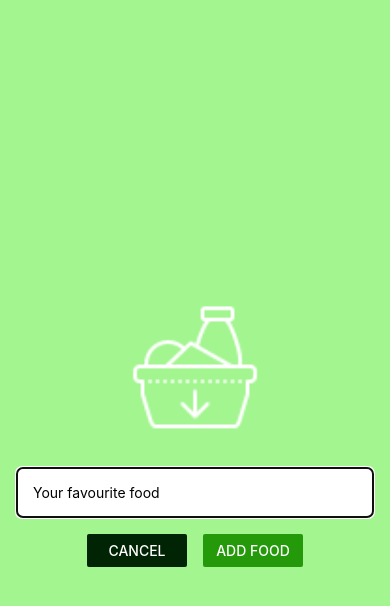
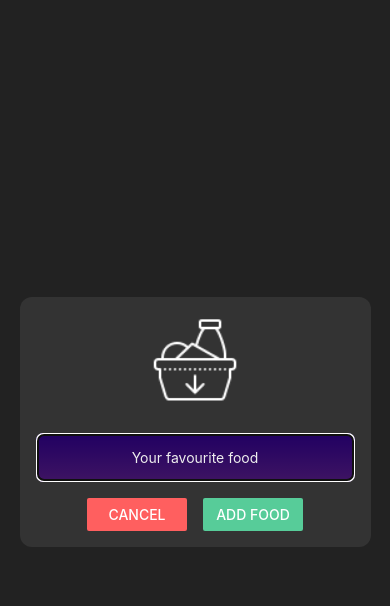
Before and after one commit to BavteqDoIT/Foodier, a React Native app: screen / in a window 390 px wide. Both pictures are taken after a click on the button "ADD NEW FOOD". Shown: the top 606 px of the page. Built offline with nearby package versions, Linux system fonts and the light colour scheme.

Commit message:
Added proper styling

```diff
--- a/App.js
+++ b/App.js
@@ -1,8 +1,10 @@
 import { useState } from "react";
-import { StyleSheet, View, FlatList, Button } from "react-native";
+import { StyleSheet, View } from "react-native";
 import { StatusBar } from "expo-status-bar";
-import FoodItem from "./components/FoodItem";
+import { LinearGradient } from "expo-linear-gradient";
 import FoodInput from "./components/FoodInput";
+import FoodList from "./components/FoodList";
+import FoodButton from "./components/FoodButton";
 
 export default function App() {
   const [modalIsVisible, setModalIsVisible] = useState(false);
@@ -25,20 +27,15 @@ export default function App() {
   }
 
   function deleteFoodHandler(id) {
-    setFood((currentFoods) => {
-      return currentFoods.filter((food) => food.id !== id);
-    });
+    setFood((currentFoods) => currentFoods.filter((food) => food.id !== id));
   }
 
   return (
     <>
-      <StatusBar style="auto"/>
+      <StatusBar style="light" />
+      <LinearGradient colors={["#4A00E0", "#8E2DE2"]} style={styles.gradient}>
         <View style={styles.appContainer}>
-        <Button
-          title="Add new food"
-          color="#249909"
-          onPress={startAddFoodHandler}
-        />
+          <FoodButton onPress={startAddFoodHandler} />
           {modalIsVisible && (
             <FoodInput
               visible={modalIsVisible}
@@ -46,25 +43,9 @@ export default function App() {
               onCancel={endAddFoodHandler}
             />
           )}
-        <View style={styles.foodContainer}>
-          <FlatList
-            data={foods}
-            renderItem={(itemData) => {
-              return (
-                <FoodItem
-                  text={itemData.item.text}
-                  id={itemData.item.id}
-                  onDeleteItem={deleteFoodHandler}
-                />
-              );
-            }}
-            keyExtractor={(item, index) => {
-              return item.id;
-            }}
-            alwaysBounceVertical={false}
-          />
+          <FoodList foods={foods} onDeleteItem={deleteFoodHandler} />
         </View>
-      </View>
+      </LinearGradient>
     </>
   );
 }
@@ -75,7 +56,9 @@ const styles = StyleSheet.create({
     paddingTop: 50,
     paddingHorizontal: 16,
   },
-  foodContainer: {
-    flex: 5,
+  gradient: {
+    flex: 1,
+    justifyContent: "center",
+    alignItems: "center",
   },
 });
--- a/app.json
+++ b/app.json
@@ -5,7 +5,6 @@
     "version": "1.0.0",
     "orientation": "portrait",
     "icon": "./assets/icon.png",
-    "backgroundColor": "#a3f590",
     "userInterfaceStyle": "light",
     "newArchEnabled": true,
     "splash": {
--- /dev/null
+++ b/assets/constants/Colors.js
@@ -0,0 +1,6 @@
+const Colors = {
+    primary500: "#a3f590",
+    primary400: "#ffffff"
+};
+
+export default Colors;
--- /dev/null
+++ b/components/FoodButton.js
@@ -0,0 +1,17 @@
+import { Button, StyleSheet, View } from "react-native";
+
+function FoodButton({ onPress }) {
+  return (
+    <View style={styles.buttonContainer}>
+      <Button title="Add new food" color="#57cc99" onPress={onPress} />
+    </View>
+  );
+}
+
+export default FoodButton;
+
+const styles = StyleSheet.create({
+  buttonContainer: {
+    marginBottom: 10,
+  },
+});
--- a/components/FoodInput.js
+++ b/components/FoodInput.js
@@ -6,7 +6,9 @@ import {
   StyleSheet,
   Modal,
   Image,
+  SafeAreaView,
 } from "react-native";
+import { LinearGradient } from "expo-linear-gradient";
 
 function FoodInput(props) {
   const [enteredFoodText, setEnteredFoodText] = useState("");
@@ -22,26 +24,40 @@ function FoodInput(props) {
 
   return (
     <Modal visible={props.visible} animationType="slide">
+      <SafeAreaView style={styles.safeArea}>
         <View style={styles.inputContainer}>
           <Image
             style={styles.image}
             source={require("../assets/images/emoji.png")}
           />
+
+          <LinearGradient
+            colors={["#4A00E0", "#8E2DE2"]}
+            style={styles.gradientInput}
+          >
             <TextInput
               style={styles.textInput}
               placeholder="Your favourite food"
+              placeholderTextColor="#eee"
               onChangeText={foodInputHandler}
               value={enteredFoodText}
             />
+          </LinearGradient>
+
           <View style={styles.buttonContainer}>
             <View style={styles.button}>
-            <Button title="Cancel" onPress={props.onCancel} color="#002404" />
+              <Button title="Cancel" onPress={props.onCancel} color="#ff5f5f" />
             </View>
             <View style={styles.button}>
-            <Button title="Add food" onPress={addFoodHandler} color="#249909" />
+              <Button
+                title="Add food"
+                onPress={addFoodHandler}
+                color="#57cc99"
+              />
             </View>
           </View>
         </View>
+      </SafeAreaView>
     </Modal>
   );
 }
@@ -49,26 +65,38 @@ function FoodInput(props) {
 export default FoodInput;
 
 const styles = StyleSheet.create({
+  safeArea: {
+    flex: 1,
+    backgroundColor: "#222",
+    justifyContent: "center",
+    alignItems: "center",
+  },
   inputContainer: {
-    flex: 1,
     justifyContent: "center",
     alignItems: "center",
     padding: 16,
-    backgroundColor: "#a3f590",
+    backgroundColor: "#333",
+    borderRadius: 12,
+    width: "90%",
+    elevation: 5,
   },
   image: {
-    width: 150,
-    height: 150,
-    margin: 20,
+    width: 100,
+    height: 100,
+    marginBottom: 20,
+  },
+  gradientInput: {
+    width: "100%",
+    borderRadius: 8,
+    padding: 2,
   },
   textInput: {
-    borderWidth: 1,
-    borderColor: "#ffffff",
-    backgroundColor: "#ffffff",
-    color: "#000000",
+    backgroundColor: "#00000090",
+    color: "#fff",
     borderRadius: 6,
     width: "100%",
-    padding: 16,
+    padding: 14,
+    textAlign: "center",
   },
   buttonContainer: {
     flexDirection: "row",
--- a/components/FoodItem.js
+++ b/components/FoodItem.js
@@ -1,4 +1,5 @@
 import { StyleSheet, View, Text, Pressable } from "react-native";
+import { LinearGradient } from "expo-linear-gradient";
 
 function FoodItem(props) {
   return (
@@ -6,9 +7,14 @@ function FoodItem(props) {
       <Pressable
         android_ripple={{ color: "#210644" }}
         onPress={props.onDeleteItem.bind(this, props.id)}
-        style={({pressed}) => pressed && styles.pressedItem}
+        style={({ pressed }) => [styles.pressable, pressed && styles.pressedItem]}
       >
-        <Text style={styles.foodText}>{props.text}</Text>
+        <LinearGradient
+          colors={["#57cc99", "#38a3a5"]}
+          style={styles.gradientBackground}
+        >
+          <Text style={styles.foodText}>{props.text}</Text>
+        </LinearGradient>
       </Pressable>
     </View>
   );
@@ -18,15 +24,32 @@ export default FoodItem;
 
 const styles = StyleSheet.create({
   foodItem: {
-    margin: 8,
-    borderRadius: 6,
-    backgroundColor: "#249909",
+    marginVertical: 8,
+    marginHorizontal: 12,
+    borderRadius: 12,
+    overflow: "hidden", // Zapobiega wyciekaniu efektu ripple
+    elevation: 5, // Cień dla Androida
+    shadowColor: "#000", // Cień dla iOS
+    shadowOffset: { width: 0, height: 2 },
+    shadowOpacity: 0.3,
+    shadowRadius: 4,
+  },
+  pressable: {
+    flex: 1,
   },
   pressedItem: {
-    opacity: 0.5
+    opacity: 0.7,
+  },
+  gradientBackground: {
+    padding: 14,
+    alignItems: "center",
+    justifyContent: "center",
+    borderRadius: 12,
   },
   foodText: {
-    color: "white",
-    padding: 8,
+    color: "#fff",
+    fontSize: 16,
+    fontWeight: "bold",
+    textTransform: "capitalize",
   },
 });
--- /dev/null
+++ b/components/FoodList.js
@@ -0,0 +1,29 @@
+import { View, FlatList, StyleSheet } from "react-native";
+import FoodItem from "./FoodItem";
+
+function FoodList({ foods, onDeleteItem }) {
+  return (
+    <View style={styles.foodContainer}>
+      <FlatList
+        data={foods}
+        renderItem={(itemData) => (
+          <FoodItem
+            text={itemData.item.text}
+            id={itemData.item.id}
+            onDeleteItem={onDeleteItem}
+          />
+        )}
+        keyExtractor={(item) => item.id}
+        alwaysBounceVertical={false}
+      />
+    </View>
+  );
+}
+
+export default FoodList;
+
+const styles = StyleSheet.create({
+  foodContainer: {
+    flex: 5,
+  },
+});
--- a/package.json
+++ b/package.json
@@ -12,7 +12,8 @@
     "expo": "~52.0.40",
     "expo-status-bar": "~2.0.1",
     "react": "18.3.1",
-    "react-native": "0.76.7"
+    "react-native": "0.76.7",
+    "expo-linear-gradient": "~14.0.2"
   },
   "devDependencies": {
     "@babel/core": "^7.20.0"
```
Also changed, not shown: assets/images/goal.png (deleted), 1 other file (tests, documents, lock files or other folders). Lines whose indentation alone changed are shown as unchanged.
